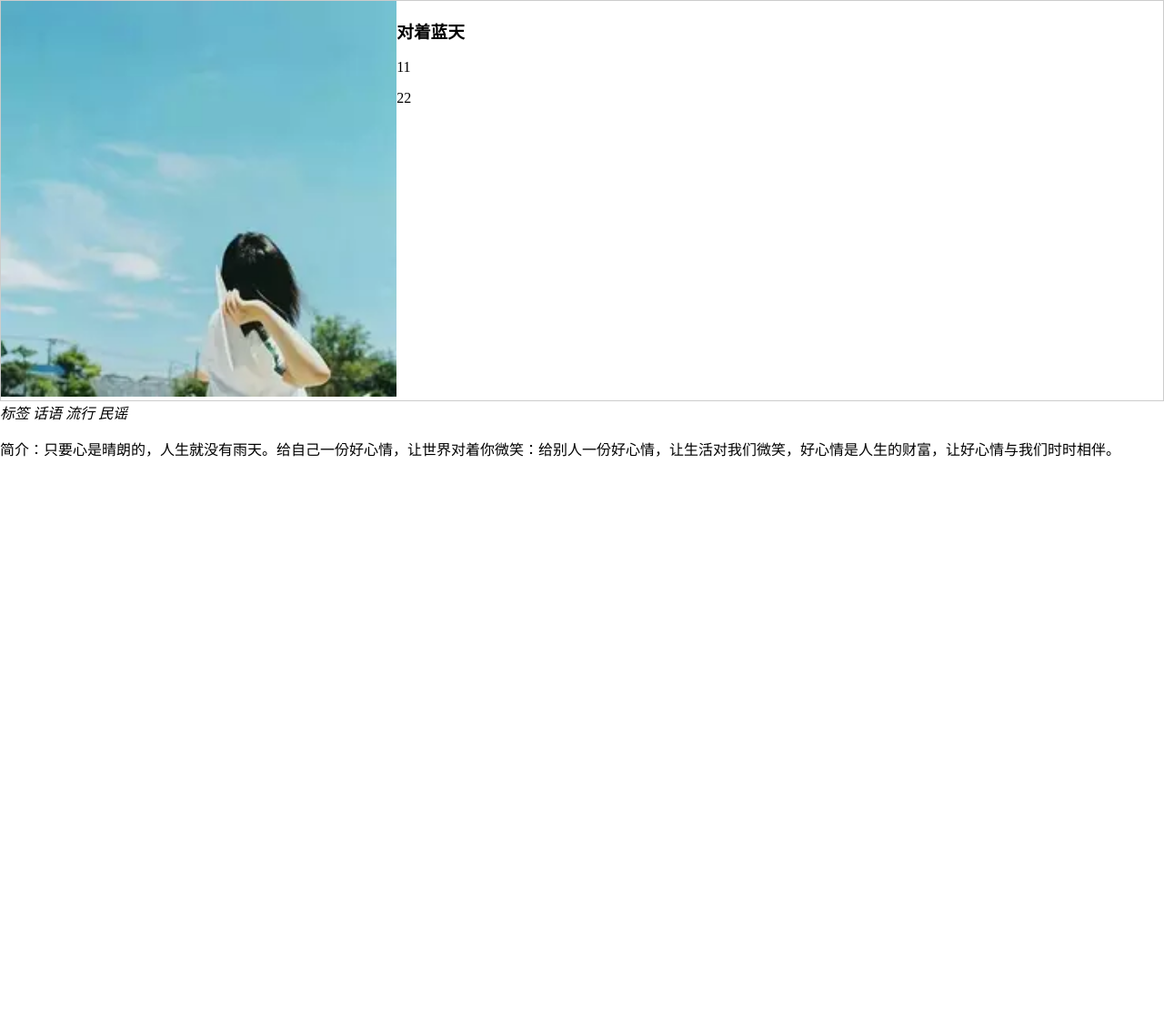
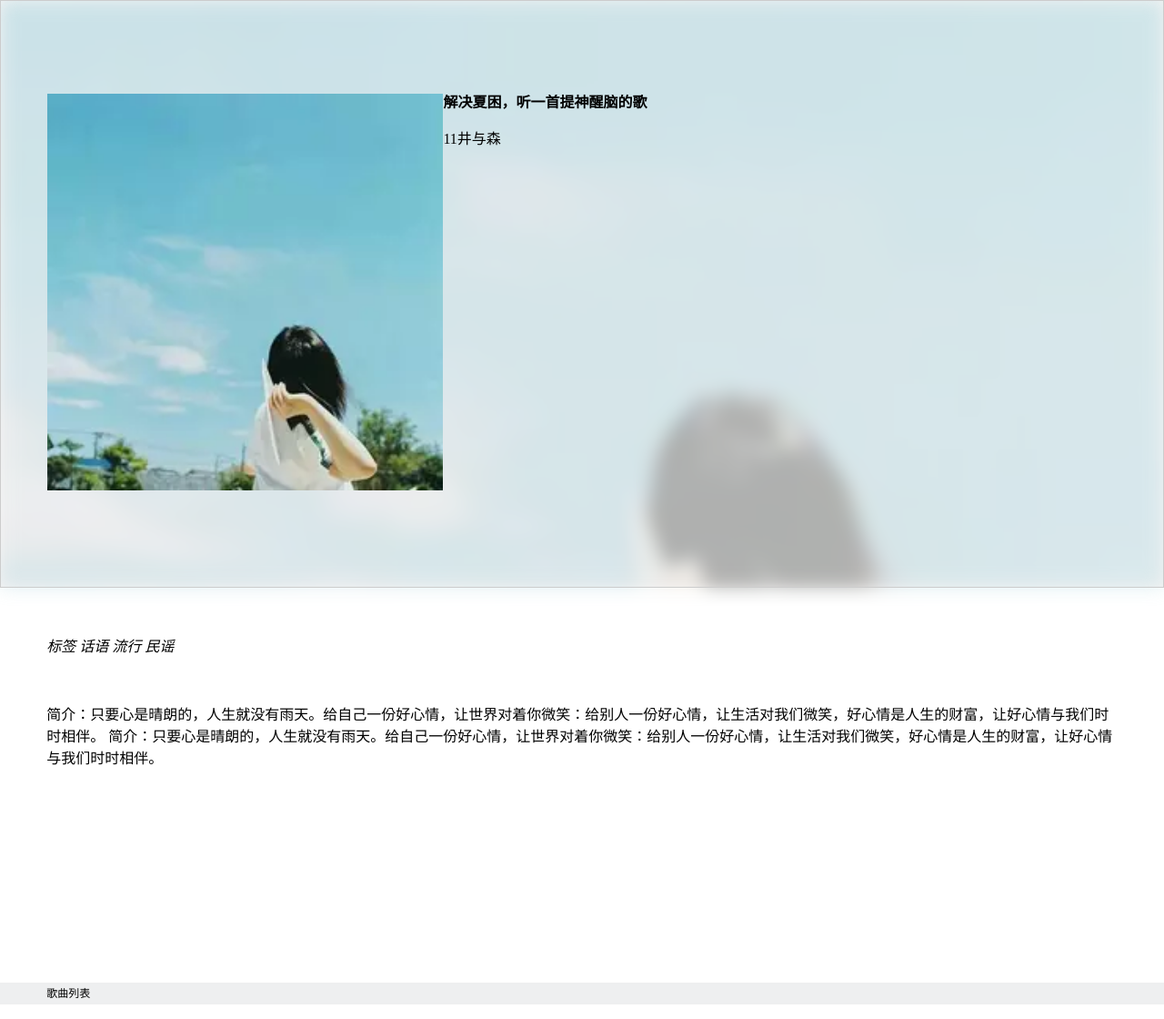
Before and after one commit to HE77XTL/NetEaseMusic, a website: page src/song_list.html in a window 1280 px wide. Shown: the whole page at 91% size. Before the commit the page ends 800 px from the top, so only its background shows below. Drawn offline with nearby package versions, Linux system fonts and the light colour scheme.

Commit message:
song_list

```diff
--- a/src/song_list.html
+++ b/src/song_list.html
@@ -9,13 +9,15 @@
 <body>
 	<div class="song_list_wrap">
 		<section class="list_head">
-			<div class="listCover">
-				<img src="./picture/001.webp" alt="">
-			</div>
-			<div class="list_title">
-				<h3>对着蓝天</h3>
-				<span>11</span>
-				<p>22</p>
+			<div class="bg"></div>
+			<div class="head_wrap">
+				<div class="listCover">
+					<img src="./picture/001.webp" alt="">
+				</div>
+				<div class="list_title">
+					<h3>解决夏困，听一首提神醒脑的歌</h3>
+					<p><span>11</span>井与森</p>
+				</div>
 			</div>
 		</section>
 		<section class="list_profile">
@@ -26,10 +28,12 @@
 				<em>民谣</em>
 			</div>
 			<div class="introduction">
-				<p>简介：只要心是晴朗的，人生就没有雨天。给自己一份好心情，让世界对着你微笑：给别人一份好心情，让生活对我们微笑，好心情是人生的财富，让好心情与我们时时相伴。</p>
+				<p>简介：只要心是晴朗的，人生就没有雨天。给自己一份好心情，让世界对着你微笑：给别人一份好心情，让生活对我们微笑，好心情是人生的财富，让好心情与我们时时相伴。
+				简介：只要心是晴朗的，人生就没有雨天。给自己一份好心情，让世界对着你微笑：给别人一份好心情，让生活对我们微笑，好心情是人生的财富，让好心情与我们时时相伴。</p>
 			</div>
 		</section>
 		<div class="list_detail">
+			<h4>歌曲列表</h4>
 			<ol>
 			</ol>
 		</div>
--- a/src/style/song_list.css
+++ b/src/style/song_list.css
@@ -6,9 +6,36 @@ body {
 
 }
 .list_head {
+	position: relative;
+}
+.list_head::after {
+	content: '';
+    background-color: rgba(168, 151, 151, 0.1);
+    width: 100%;
+    height: 100%;
+    position: absolute;
+    top: 0;
+    z-index: -2;
+}
+.list_head .bg {
+	width: 100vw;
+	height: 100%;
+	background: transparent url(../picture/001.webp) no-repeat center;
+	background-size: cover;
+	position: absolute;
+	z-index: -1;
+	opacity: 0.3;
+    -webkit-filter: blur(10px); /* Chrome, Opera */
+       -moz-filter: blur(10px);
+        -ms-filter: blur(10px);
+            filter: blur(10px);
+}
+.head_wrap {
 	display: flex;
 	border: 1px solid #ccc;
+	padding: 8vw 4vw;
 }
+
 .listCover {
 	width: 34vw;
 }
@@ -16,12 +43,45 @@ body {
 	width: 100%;
 }
 
+.list_title {
+
+}
+.list_title h3{
+	margin: 0;
+	font-size: 16px;
+	line-height: 20px;
+}
 
 
+.list_profile {
+	padding: 4vw;
+}
 
+.list_profile .introduction{
+	height: 20vw;
+	padding-top: 4vw;
+}
 
+.list_profile .introduction p{
+	display: -webkit-box;
+    -webkit-line-clamp: 3;
+    -webkit-box-orient: vertical;
+    overflow: hidden;
+    margin: 0;
+}
 
+.list_detail {
 
+}
+
+.list_detail h4 {
+	margin: 0;
+	background: #eeeff0;
+	padding: 0 4vw;
+	font-size: 12px;
+	line-height: 24px;
+	font-weight: normal;
+}
 
 
 
```
